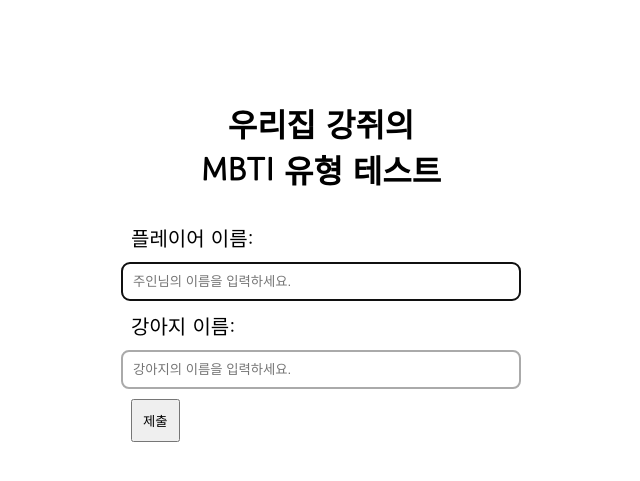
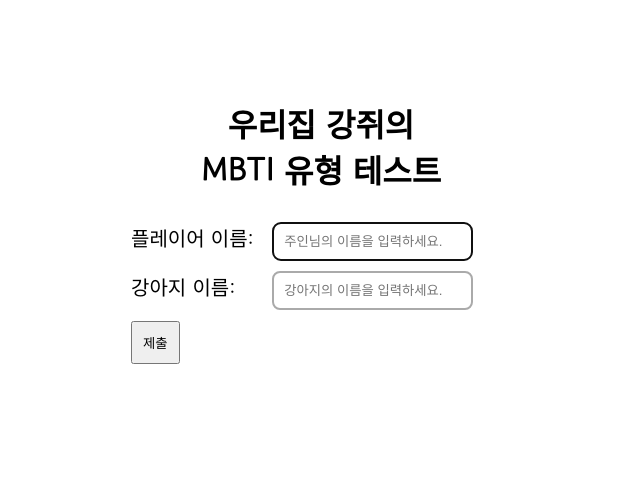
Before and after one commit to k391160334/web-frontend-practice, a Flask app: page / in a window 1280 px wide. Shown: the top 481 px of the page, without its empty margins (319-959 px from the left). Run offline with Flask 2, Linux system fonts and the light colour scheme.

Commit message:
style.css

```diff
--- a/static/css/style.css
+++ b/static/css/style.css
@@ -20,7 +20,7 @@ label {
 }
 
 input[type=text] {
-    width:100%;
+    width:calc(400px-125px);
     height: 100%;
     padding: 10px;
     border: 2px solid #aaa;
```
